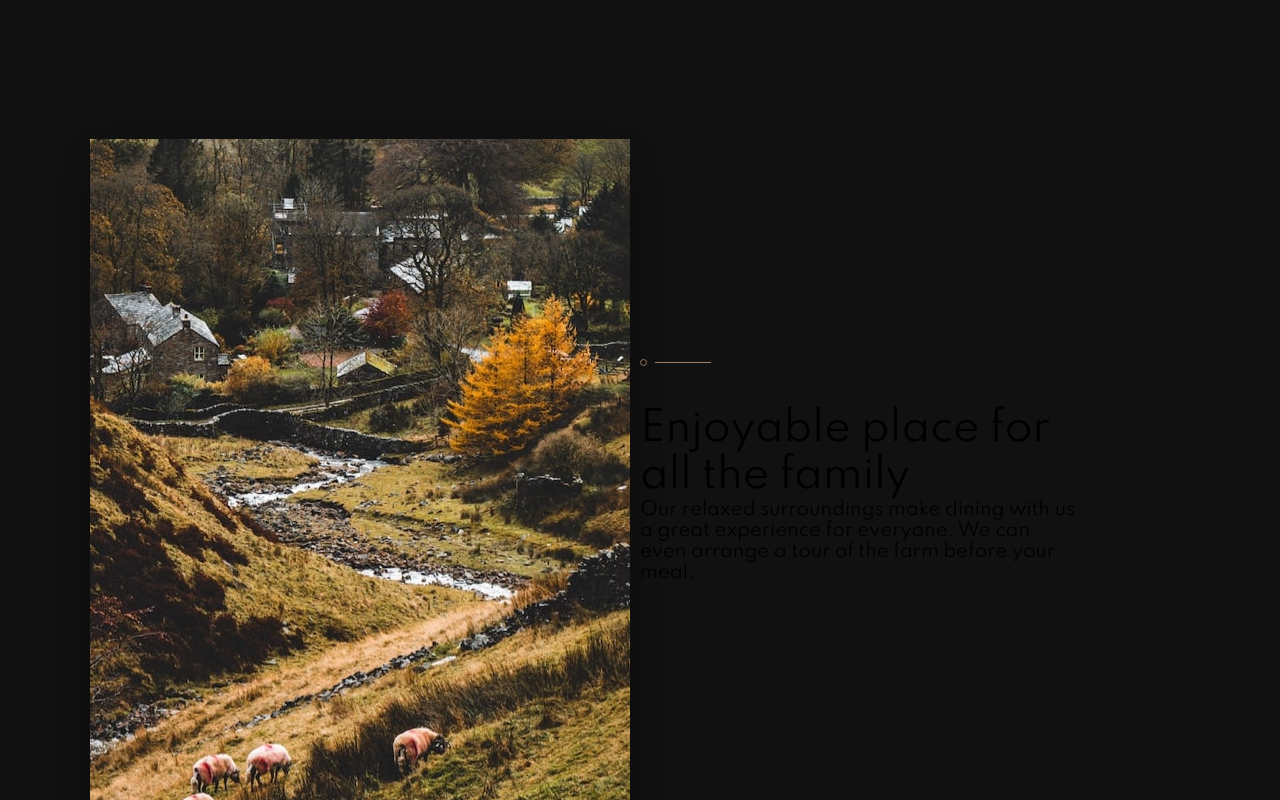
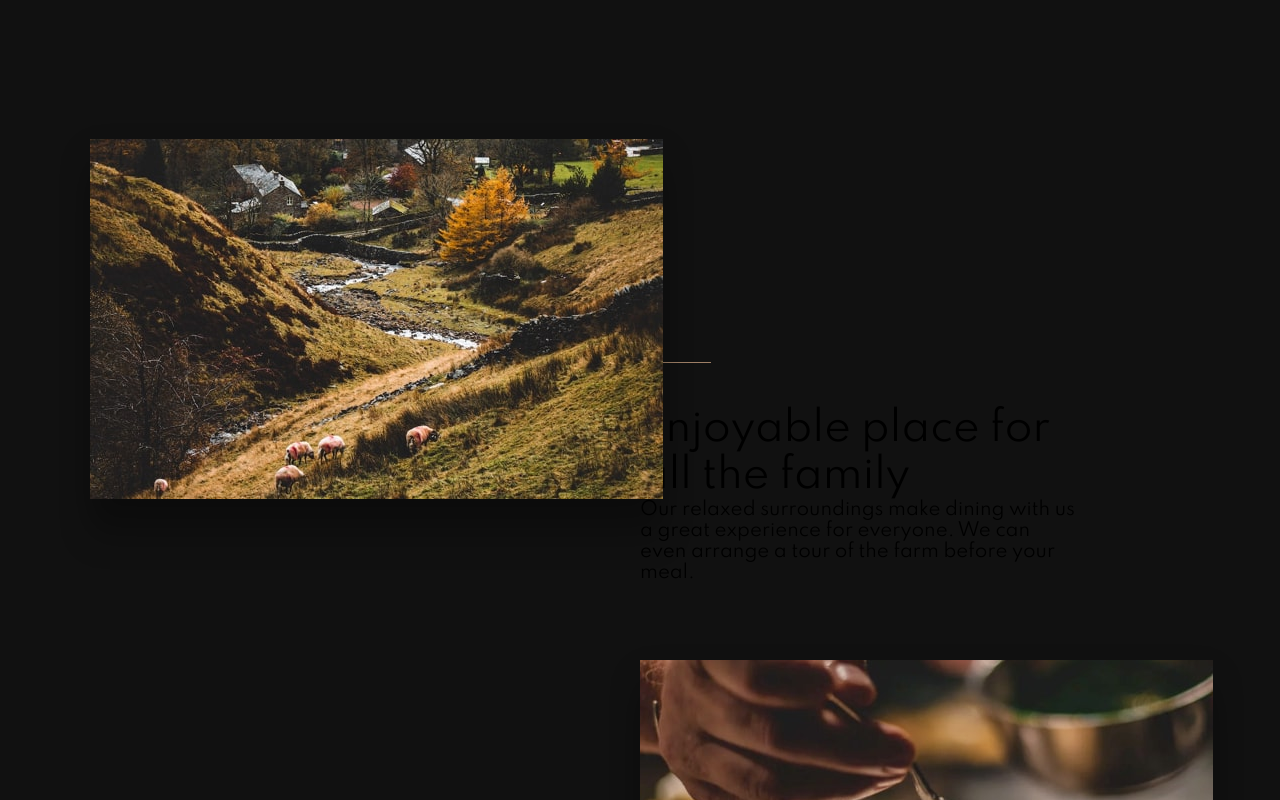
Before and after one commit to clf94-dev/dine-restaurant-react, a React (Create React App) app: page / in a window 1280 px wide. Shown: the part 640-1440 px from the top of the page. Built offline with nearby package versions, Linux system fonts and the light colour scheme.

Commit message:
added srcset to features component

```diff
--- a/src/components/FeatureCard.jsx
+++ b/src/components/FeatureCard.jsx
@@ -2,16 +2,25 @@ import React from 'react'
 import {Grid} from '@material-ui/core'
 import EnjoyableD from './images/homepage/enjoyable-place-desktop.jpg'
 import LocallyD from'./images/homepage/locally-sourced-desktop.jpg'
+
+import EnjoyableT from './images/homepage/enjoyable-place-tablet.jpg'
+import LocallyT from'./images/homepage/locally-sourced-tablet.jpg'
+
+import EnjoyableM from './images/homepage/enjoyable-place-mobile.jpg'
+import LocallyM from'./images/homepage/locally-sourced-mobile.jpg'
+
 import patternDiv from './images/patterns/pattern-divide.svg'
 
 
 function FeatureCard(props) {
     const FeatImgD = [ EnjoyableD, LocallyD];
+    const FeatImgT = [ EnjoyableT, LocallyT];
+    const FeatImgM = [ EnjoyableM, LocallyM];
     return (
         <div>
             <Grid container direction='row' className={props.classes}>
                 <Grid item md={6} xs={12} direction="column" className='img-col' data-aos="fade-up" data-aos-duration="1500">
-                    <img src={FeatImgD[props.index]} alt={props.imgAlt} className='feat-img'/>
+                    <img src={FeatImgD[props.index]} srcset={`${FeatImgM[props.index]} 756w, ${FeatImgD[props.index]} 1500w, ${FeatImgT[props.index]} 1280w`} alt={props.imgAlt} className='feat-img'/>
                 </Grid>
                 <Grid item md={6} xs={12} direction="column" className='text-col' data-aos="fade-up" data-aos-duration="1800">
                     <img src={patternDiv} alt="divider" className='divider'/>
--- a/src/components/styles/App.css
+++ b/src/components/styles/App.css
@@ -13,7 +13,7 @@ body {
   padding: 5%;
 }
 
-@media screen and (max-width: 756px) {
+@media screen and (max-width: 1080px) {
   .top-cont {
     height: 600px !important;
   }
@@ -24,13 +24,14 @@ body {
   color: white;
 }
 
-@media screen and (max-width: 756px) {
+@media screen and (max-width: 1080px) {
   .top-cont .text-col {
+    margin: 15% auto 2%;
     text-align: center;
   }
 }
 
-@media screen and (max-width: 756px) {
+@media screen and (max-width: 1080px) {
   .top-cont .text-col img {
     margin-top: 75%;
   }
@@ -93,6 +94,12 @@ body {
   margin-top: 8%;
 }
 
+@media screen and (max-width: 1080px) {
+  .feat-cont {
+    margin-top: 80%;
+  }
+}
+
 @media screen and (max-width: 756px) {
   .feat-cont {
     margin-top: 35%;
@@ -117,15 +124,34 @@ body {
   }
 }
 
+@media screen and (max-width: 1080px) {
+  .feat-cont .card-cont .img-col .feat-img {
+    padding-top: 50px !important;
+  }
+}
+
 .feat-cont .card-cont .text-col {
-  margin-top: 10%;
+  margin-top: 2%;
   padding: 0 10% 0 0;
   margin-bottom: 50px;
 }
 
 @media screen and (min-width: 756px) {
   .feat-cont .card-cont .text-col {
+    padding-left: 10%;
+  }
+}
+
+@media screen and (min-width: 756px) and (max-width: 1080px) {
+  .feat-cont .card-cont .text-col {
+    padding-bottom: 15% !important;
+  }
+}
+
+@media screen and (min-width: 1080px) {
+  .feat-cont .card-cont .text-col {
     margin-top: 20%;
+    padding-left: 0;
   }
 }
 
--- a/src/components/styles/App.scss
+++ b/src/components/styles/App.scss
@@ -21,18 +21,19 @@ body {
 }
 
 .top-cont {
-    @media screen and (max-width: 756px) {
+    @media screen and (max-width: 1080px) {
         height: 600px !important;
     }
     padding: 5%;
     .text-col {
         padding: 0 8% 0 2%;
         color: white;
-        @media screen and (max-width: 756px) {
+        @media screen and (max-width: 1080px) {
+            margin: 15% auto 2%;
             text-align: center;
         }
         img {
-            @media screen and (max-width: 756px) {
+            @media screen and (max-width: 1080px) {
                 margin-top: 75%;
             }
         }
@@ -84,6 +85,9 @@ body {
 
 .feat-cont {
     margin-top: 8%;
+    @media screen and (max-width: 1080px) {
+        margin-top: 80%;
+    }
     @media screen and (max-width: 756px) {
         margin-top: 35%;
     }
@@ -96,12 +100,22 @@ body {
                 @media screen and (max-width: 756px) {
                     width: 100%;
                 }
+                @media screen and (max-width: 1080px) {
+                    padding-top: 50px !important;
+                }
             }
         }
         .text-col {
-            margin-top: 10%;
-            @media screen and (min-width: 756px) {
+            margin-top: 2%;
+            @media screen and(min-width: 756px) {
+                padding-left: 10%;
+                @media screen and(max-width: 1080px) {
+                    padding-bottom: 15% !important;
+                }
+            }
+            @media screen and (min-width: 1080px) {
                 margin-top: 20%;
+                padding-left: 0;
             }
             padding: 0 10% 0 0;
             margin-bottom: 50px;
```
Also changed, not shown: src/components/styles/App.min.css.
